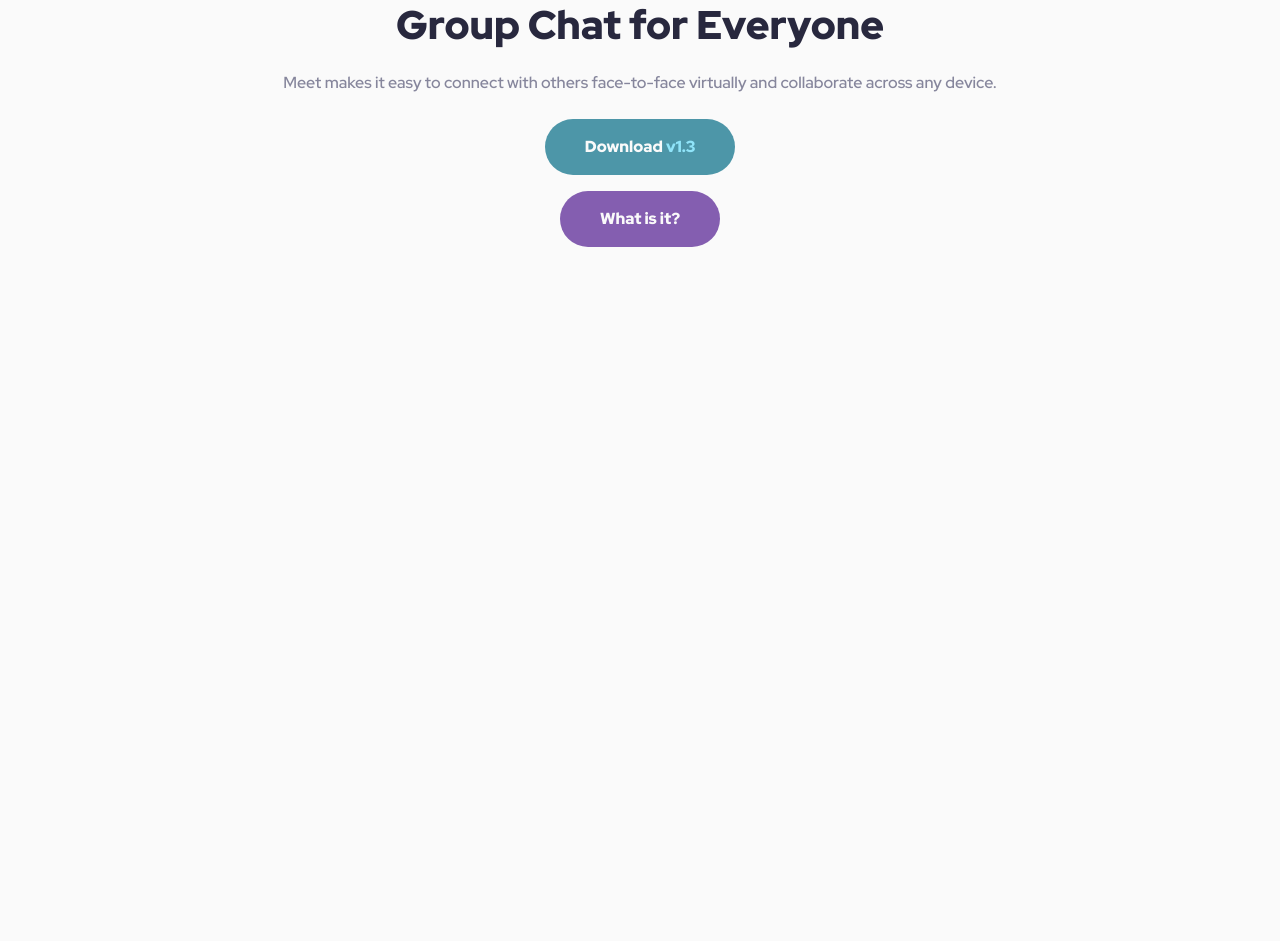
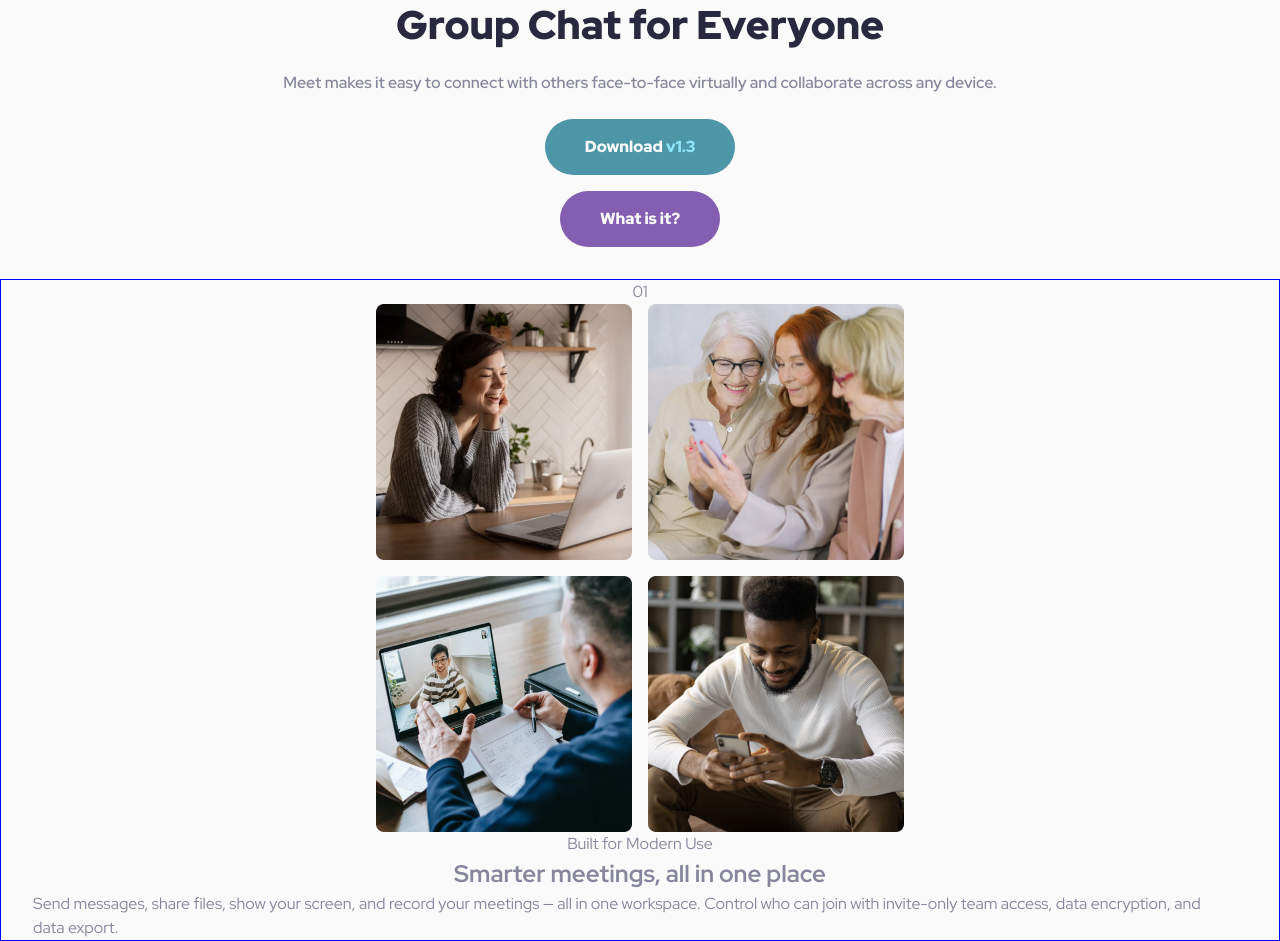
Before and after one commit to bcatubig/frontend-mentor, a plain HTML site: page 08-meet-landing-page/index.html in a window 1280 px wide. Shown: the part 329-1270 px from the top of the page. Before the commit the page ends 800 px from the top, so only its background shows below. Drawn offline with Linux system fonts and the light colour scheme.

Commit message:
add section

```diff
--- a/08-meet-landing-page/index.html
+++ b/08-meet-landing-page/index.html
@@ -88,7 +88,7 @@
       </div>
     </section>
 
-    <!-- <section class="section section--about" aria-label="about">
+    <section class="section section--about" aria-label="about">
       <div class="section__number-wrapper" aria-hidden="true">
         <p class="section__number">01</p>
       </div>
@@ -126,11 +126,11 @@
       <p class="section__subtitle">Built for Modern Use</p>
       <h2 class="section__title">Smarter meetings, all in one place</h2>
       <p class="section__text">
-            Send messages, share files, show your screen, and record your
-            meetings — all in one workspace. Control who can join with
-            invite-only team access, data encryption, and data export.
+        Send messages, share files, show your screen, and record your meetings —
+        all in one workspace. Control who can join with invite-only team access,
+        data encryption, and data export.
       </p>
-        </section> -->
+    </section>
 
     <!-- <section class="section">
         <div class="section__number-wrapper">
--- a/08-meet-landing-page/style.css
+++ b/08-meet-landing-page/style.css
@@ -175,6 +175,7 @@ Content Wrapper Widths:
     gap: 1rem;
     justify-content: center;
     margin-block-start: 3rem;
+    padding-block-end: 2rem;
     grid-template-areas: "hero-left hero-right" "hero-wrapper hero-wrapper";
   }
 
@@ -303,4 +304,20 @@ Content Wrapper Widths:
     --left: 80%;
     --bottom: 15%;
   }
+
+  .section {
+    display: grid;
+    align-items: center;
+    justify-items: center;
+    border: 1px solid blue;
+    padding-inline: 2rem;
+  }
+
+  .section__imgs {
+    display: grid;
+    grid-template-columns: repeat(2, 1fr);
+    gap: 1rem;
+    align-items: center;
+    justify-items: center;
+  }
 }
```
Lines whose indentation alone changed are shown as unchanged.
